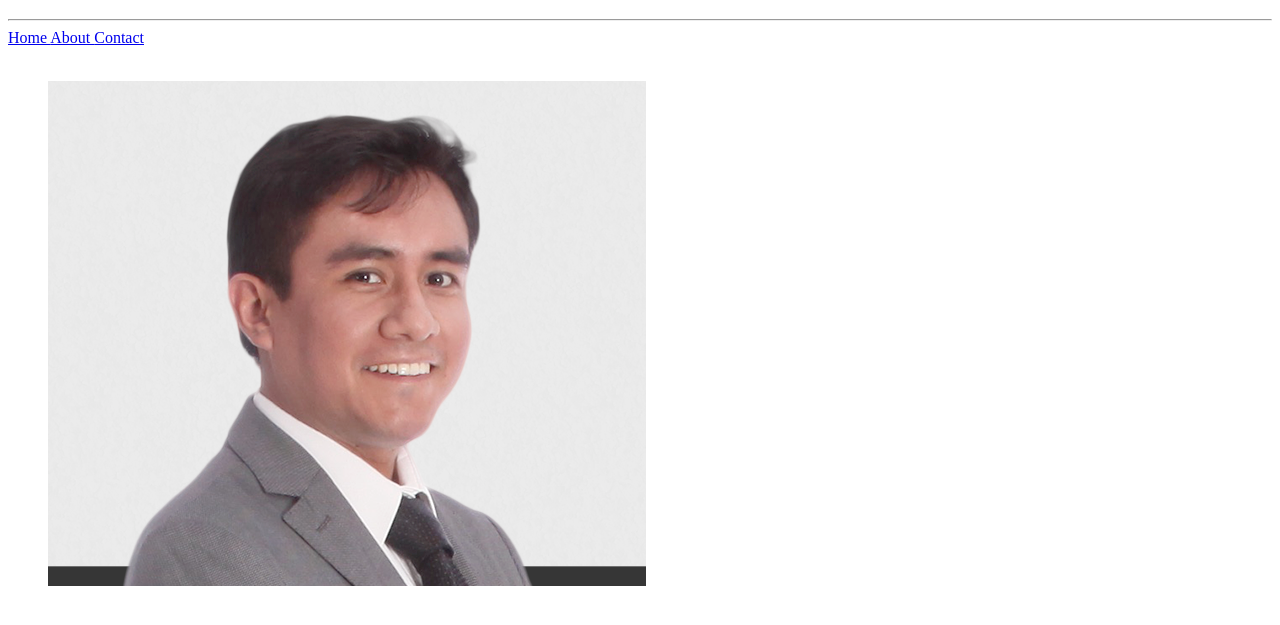
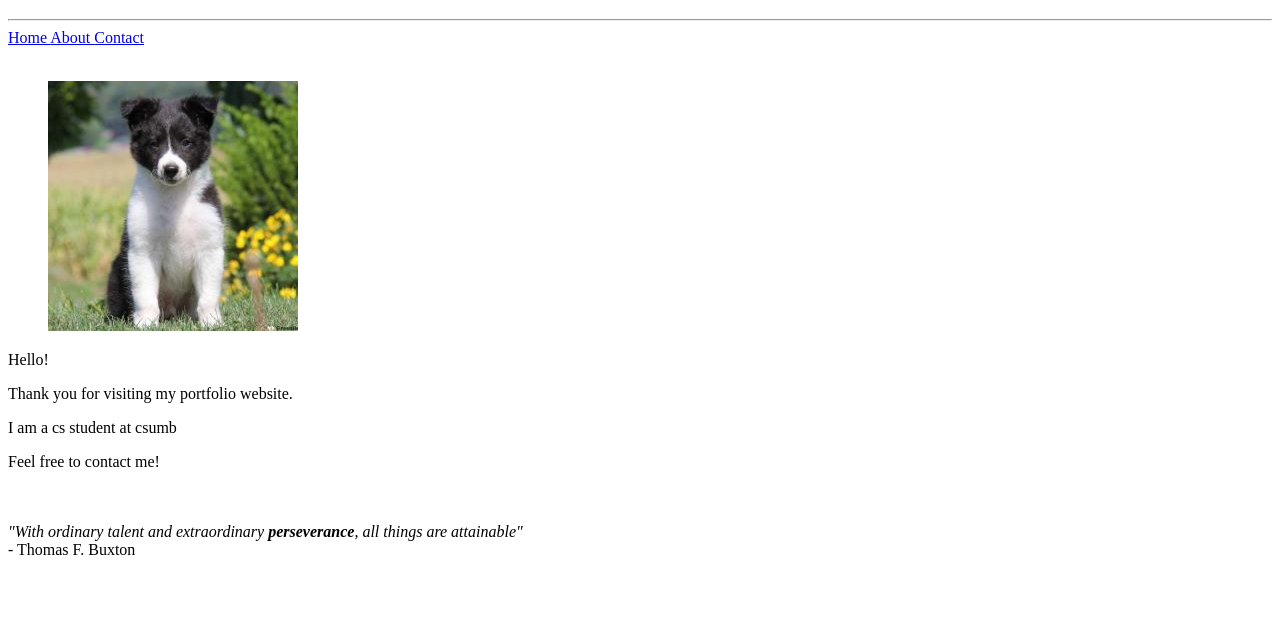
Before and after one commit to bsuttonwills/lab1, a plain HTML site: page index.html in a window 1280 px wide. Shown: the part 61-686 px from the top of the page. Drawn offline with Linux system fonts and the light colour scheme.

Commit message:
added thomas buxton quote. added custom image

```diff
--- a/index.html
+++ b/index.html
@@ -37,9 +37,19 @@ in html
 
         <main>
             <figure>
-                <img src="img/juan_doe.png" alt="image of Juan Doe"/>
+                <img src="img/Border-Collie-Mix.jpg" alt="image of Border Collie Mix Puppy"/>
             </figure>
 
+            <div>
+                Hello! <br>
+                <p>Thank you for visiting my portfolio website.</p>
+                <p>I am a cs student at csumb</p>
+                <p>Feel free to contact me!</p>
+                <br> <br>
+
+                <em> "With ordinary talent and extraordinary <strong>perseverance</strong>, all things are attainable"</em><br>
+                - Thomas F. Buxton
+            </div>
 
         </main>
 
```
Also changed, not shown: img/Border-Collie-Mix.jpg (added).
